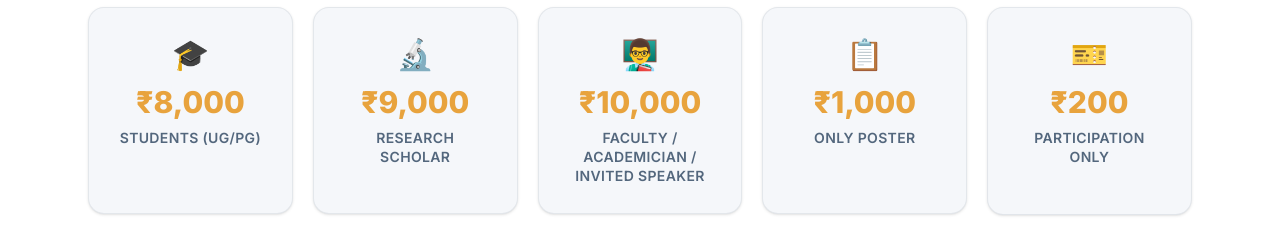
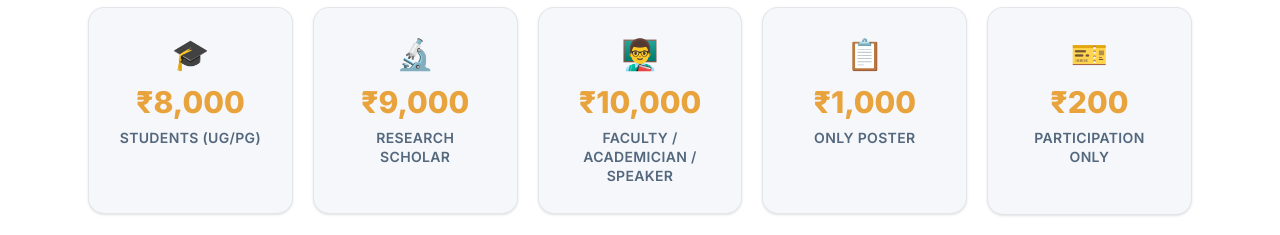
Before and after one commit to SumanMishra2004/smecon-aviksir, a Next.js app: page / in a window 1280 px wide. Shown: the part 2020-2255 px from the top of the page. Built offline with nearby package versions, Linux system fonts and the light colour scheme; no server answers.

Commit message:
Update label for Faculty fee item

```diff
--- a/src/components/Fees.tsx
+++ b/src/components/Fees.tsx
@@ -6,7 +6,7 @@ import { FeesData, FeeItem } from "@/lib/sanity";
 const DEFAULT_FEES: FeeItem[] = [
   { amount: "₹8,000", label: "Students (UG/PG)", icon: "🎓" },
   { amount: "₹9,000", label: "Research Scholar", icon: "🔬" },
-  { amount: "₹10,000", label: "Faculty / Academician / Invited Speaker", icon: "👨‍🏫" },
+  { amount: "₹10,000", label: "Faculty / Academician / Speaker", icon: "👨‍🏫" },
   { amount: "₹1,000", label: "Only Poster", icon: "📋" },
   { amount: "₹200", label: "Participation Only", icon: "🎫" },
 ];
```
